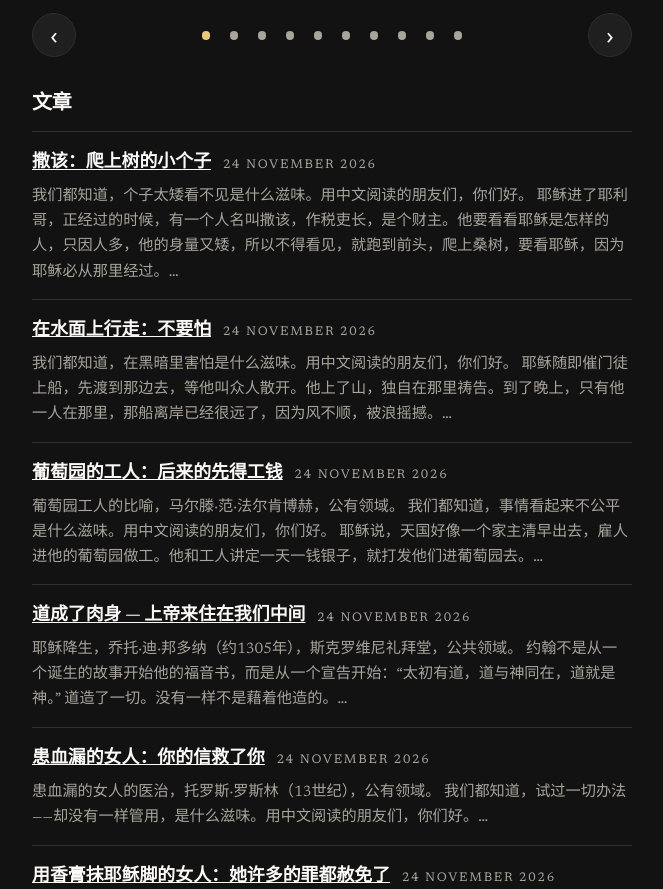
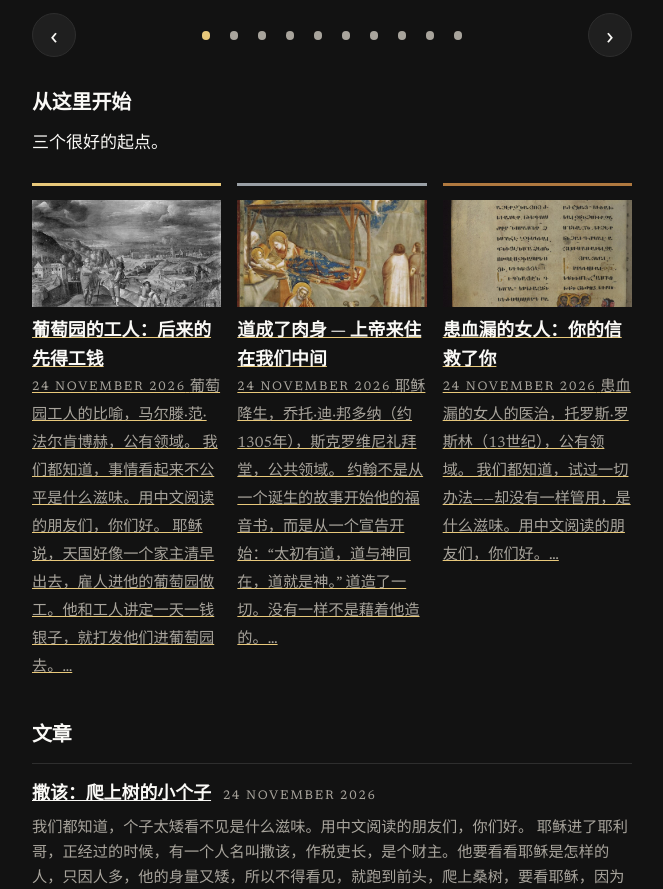
Before and after one commit to streamjonathan/jonathanmccallum-zh, an Eleventy site: page index.njk in a window 1280 px wide. Shown: the part 1362-2251 px from the top of the page, without its empty margins (308-971 px from the left). Built offline with nearby package versions, Linux system fonts and the light colour scheme; Eleventy itself is replaced by a stand-in of ours; files that its build step writes are made by us from their sources; files whose address does not match are found by name.

Commit message:
Add Start here row above the article list
Three newest illustrated articles (the main site's newest-first featured ordering), in a static 3-card row with gold/silver/bronze top rules, directly above the full article list.

```diff
--- a/_includes/layouts/base.njk
+++ b/_includes/layouts/base.njk
@@ -91,8 +91,8 @@
 </script>
 {% endif %}
 <link rel="alternate" type="application/rss+xml" title="{{ site.title }}" href="/feed/">
-<link rel="preload" href="/css/style.css?v=15" as="style">
-<link rel="stylesheet" href="/css/style.css?v=15">
+<link rel="preload" href="/css/style.css?v=16" as="style">
+<link rel="stylesheet" href="/css/style.css?v=16">
 </head>
 <body>
 <a class="skip-link" href="#main">跳到内容</a>
--- a/css/style.css
+++ b/css/style.css
@@ -481,3 +481,16 @@ button[type="submit"] {
 
 /* Translation note shown at the top of article pages (also in the footer). */
 .translation-note--top { font-size: 0.9rem; color: var(--muted); margin: 0.5rem 0 0; }
+
+/* Start here: the three newest illustrated articles, above the full list.
+   Gold / silver / bronze top rules, in the site's rotating-accent order. */
+.start-here { margin-top: 1.5rem; }
+.start-here__row { display: grid; grid-template-columns: repeat(3, 1fr); gap: 1rem; list-style: none; padding: 0; margin: 1rem 0; }
+.start-here__card { border-top: 3px solid var(--link); padding-top: 0.9rem; }
+.start-here__card:nth-child(2) { border-top-color: #9aa0a6; }
+.start-here__card:nth-child(3) { border-top-color: #b0793f; }
+.start-here__image { display: block; width: 100%; aspect-ratio: 16 / 9; object-fit: cover; margin-bottom: 0.5rem; }
+.start-here__title { display: block; font-size: 1.12rem; font-family: "Fraunces", Georgia, "Iowan Old Style", "Times New Roman", serif; font-weight: 600; color: var(--text); }
+.start-here__link:hover .start-here__title { color: var(--link); }
+.start-here__card .excerpt { color: var(--muted); font-size: 0.95rem; margin: 0.35rem 0 0; }
+@media (max-width: 40rem) { .start-here__row { grid-template-columns: 1fr; } }
--- a/index.njk
+++ b/index.njk
@@ -41,6 +41,28 @@ eleventyExcludeFromCollections: true
   </div>
 </section>
 
+<section class="start-here" data-fade aria-labelledby="start-here-heading">
+  <h2 id="start-here-heading">从这里开始</h2>
+  <p>三个很好的起点。</p>
+  {% set newestPosts = collections.publishedPosts | reverse %}
+  {% set startHere = [] %}
+  {% for post in newestPosts %}
+    {% if post.data.shareImage and startHere | length < 3 %}{% set _ = startHere.push(post) %}{% endif %}
+  {% endfor %}
+  <ul class="start-here__row">
+  {% for post in startHere %}
+    <li class="start-here__card">
+      <a class="start-here__link" href="{{ post.url }}">
+        <img class="start-here__image" src="{{ post.data.shareImage }}" alt="" loading="lazy">
+        <span class="start-here__title">{{ post.data.title }}</span>
+        <span class="meta">{{ post.date | readableDate }}</span>
+        <span class="excerpt">{{ post.templateContent | excerpt(140) }}</span>
+      </a>
+    </li>
+  {% endfor %}
+  </ul>
+</section>
+
 <h2>文章</h2>
 <ul class="article-list" data-fade>
 {% for post in collections.publishedPosts | reverse %}
```
